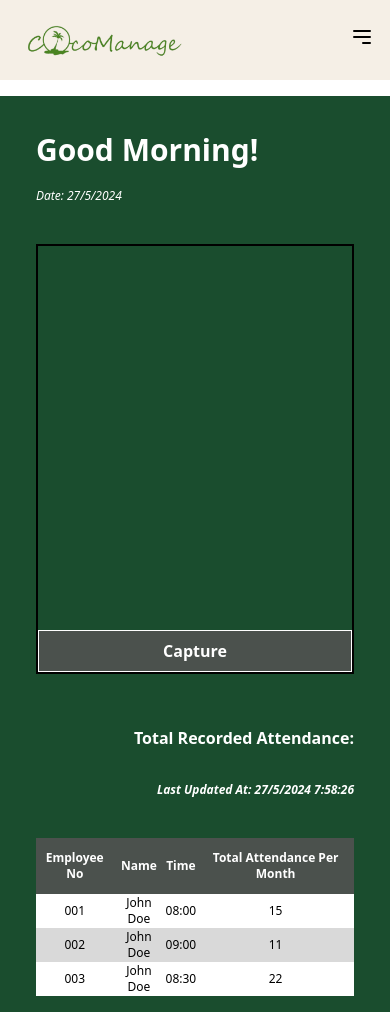
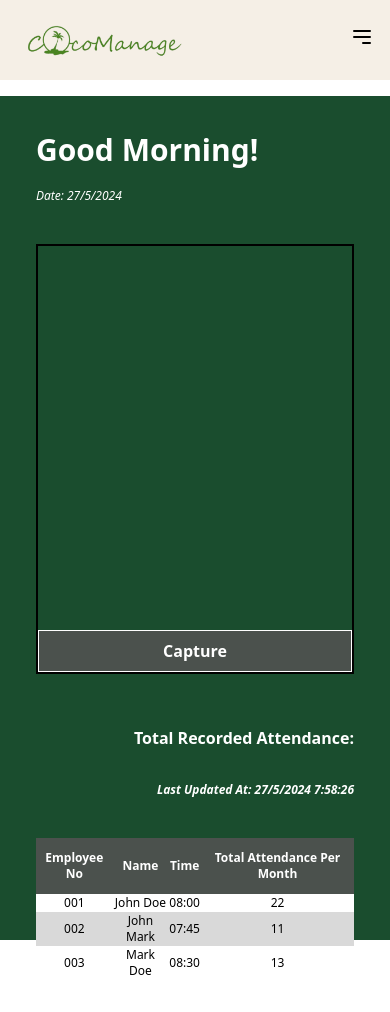
Before and after one commit to SA-Tester/CocoManage, a React (Vite) app in the folder frontend/: page / in a window 390 px wide. Built offline with nearby package versions, Linux system fonts and the light colour scheme; no server answers.

Commit message:
minor bug fixes and responsiveness checks

```diff
--- a/frontend/src/pages/Attendance.jsx
+++ b/frontend/src/pages/Attendance.jsx
@@ -76,7 +76,7 @@ const Attendance = () => {
 
 	return (
 		// Main container for the attendance page
-		<div className="flex flex-col md:flex-row left-0 w-full text-white absolute bg-green pl-5 pr-5">
+		<div className="flex flex-col md:flex-row left-0 w-full h-screen text-white absolute bg-green pl-5 pr-5">
 			{/* Rendering the Toast Container for Notifications */}
 			<ToastContainer />
 
@@ -112,7 +112,7 @@ const Attendance = () => {
 						Last Updated At: {currentDate} {currentTime}
 					</h6>
 				</div>
-				<div className="pt-10">
+				<div className="pt-10 overflow-x-auto">
 					<Table className="text-center text-xs">
 						<Table.Head className="bg-grey">
 							<Table.HeadCell>Employee No</Table.HeadCell>
@@ -125,19 +125,19 @@ const Attendance = () => {
 								<Table.Cell>001</Table.Cell>
 								<Table.Cell>John Doe</Table.Cell>
 								<Table.Cell>08:00</Table.Cell>
-								<Table.Cell>15</Table.Cell>
+								<Table.Cell>22</Table.Cell>
 							</Table.Row>
 							<Table.Row className="bg-gray-50 dark:bg-gray-700">
 								<Table.Cell>002</Table.Cell>
-								<Table.Cell>John Doe</Table.Cell>
-								<Table.Cell>09:00</Table.Cell>
+								<Table.Cell>John Mark</Table.Cell>
+								<Table.Cell>07:45</Table.Cell>
 								<Table.Cell>11</Table.Cell>
 							</Table.Row>
 							<Table.Row className="bg-white dark:bg-gray-800">
 								<Table.Cell>003</Table.Cell>
-								<Table.Cell>John Doe</Table.Cell>
+								<Table.Cell>Mark Doe</Table.Cell>
 								<Table.Cell>08:30</Table.Cell>
-								<Table.Cell>22</Table.Cell>
+								<Table.Cell>13</Table.Cell>
 							</Table.Row>
 						</Table.Body>
 					</Table>
```
Also changed, not shown: frontend/src/App.jsx (+3 -4 lines).
